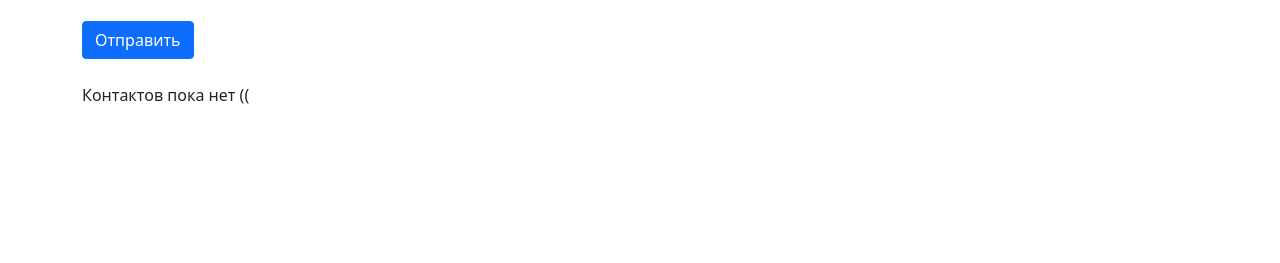
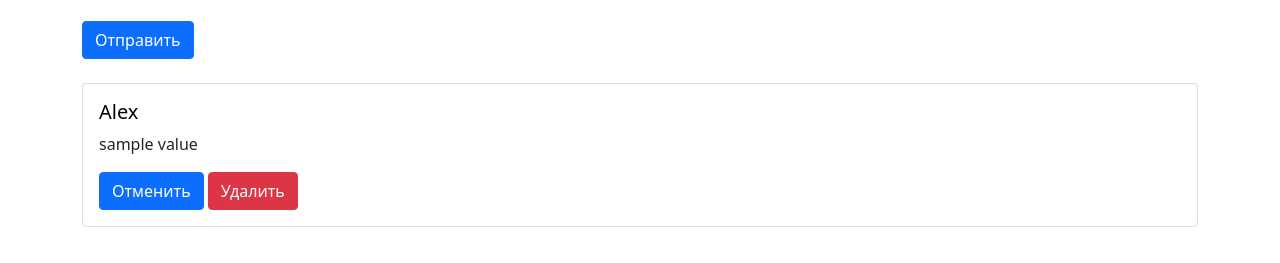
Before and after one commit to dronnikovalex/rest-api-vue-examples, a website with bundled scripts: page client/index.html in a window 1280 px wide. Shown: the part 129-392 px from the top of the page. Built offline with nearby package versions, Linux system fonts and the light colour scheme.

Commit message:
markContact feature #done

```diff
--- a/client/front.js
+++ b/client/front.js
@@ -8,7 +8,9 @@ new Vue({
         name: '',
         value: ''
       },
-      contacts: []
+      contacts: [
+        {id: 1, name: 'Alex', value: 'sample value', marked: false}
+      ]
     }
   },
   methods: {
@@ -18,6 +20,13 @@ new Vue({
       this.contacts.push({...contact, id: Date.now()})
       //очищаем инпуты после отправки формы
       this.form.name = this.form.value = ''
+    },
+    markContact(id) {
+      const contact = this.contacts.find(c => c.id === id)
+      contact.marked = true
+    },
+    removeContact(id) {
+      console.log(id)
     }
   }
 })
--- a/client/index.html
+++ b/client/index.html
@@ -37,10 +37,10 @@
       <div v-if="contacts.length">
         <div class="card mb-3" v-for="contact in contacts">
           <div class="card-body">
-            <h5 class="card-title">{{contact.name}}</h5>
+            <h5 class="card-title" :style="{color: contact.marked ? 'red' : 'black'}" >{{contact.name}}</h5>
             <p class="card-text">{{contact.value}}</p>
-            <button class="btn btn-primary">Отменить</button>
-            <button class="btn btn-danger">Удалить</button>
+            <button class="btn btn-primary" @click="markContact(contact.id)">Отменить</button>
+            <button class="btn btn-danger" @click="removeContact(contact.id)">Удалить</button>
           </div>
         </div>
       </div>
```
